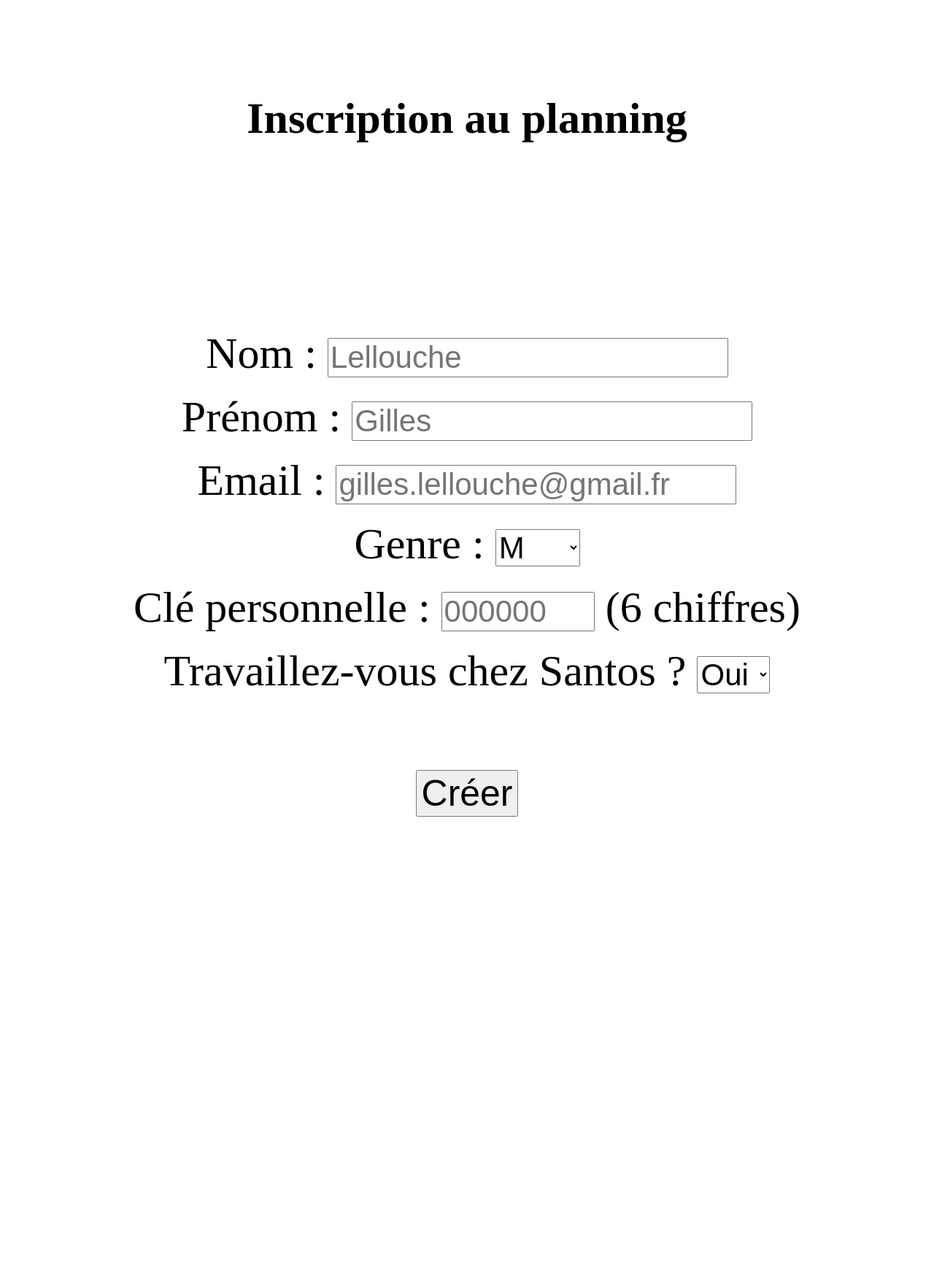
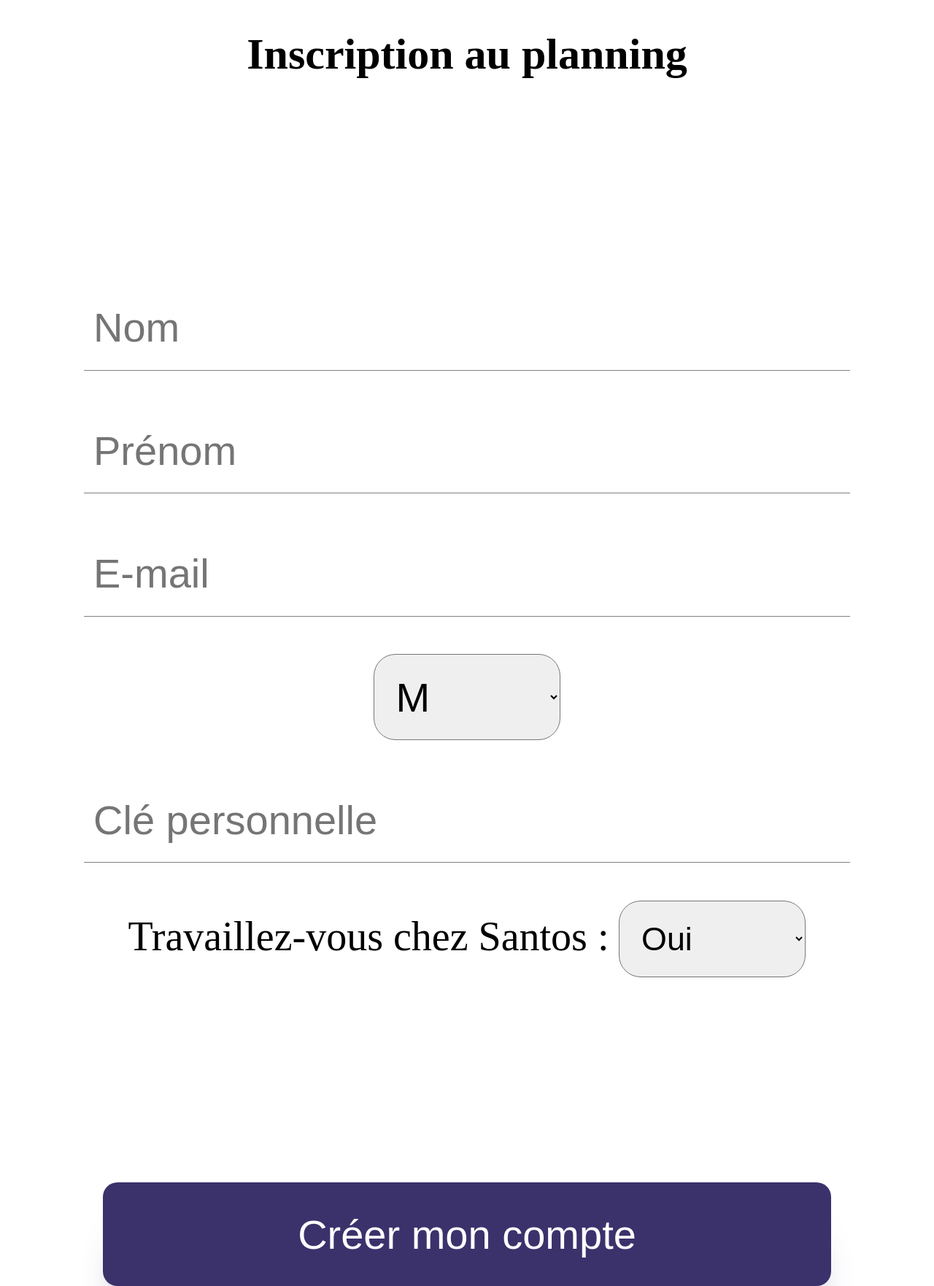
Before and after one commit to Baraly/PlanningTravaille, a PHP site: page /inscription.php in a window 1280 px wide. Shown: the whole page at 73% size. Before the commit the page ends 1119 px from the top, so only its background shows below. Run offline with PHP 8.4, Linux system fonts and the light colour scheme.

Commit message:
Modification visuel de la page d'inscription

```diff
--- a/inscription.php
+++ b/inscription.php
@@ -2,78 +2,190 @@
 <!DOCTYPE html>
 <html lang="fr">
 <head>
-    <meta charset="UTF8" />
+    <meta charset="UTF8"/>
     <title>Inscription planning</title>
     <style>
-        body{
+        body {
             margin-top: 10%;
             text-align: center;
+            z-index: 1;
         }
-        label{
+
+        label {
             display: block;
+        }
+
+        input[type="text"], input[type="email"], input[type="tel"] {
+            padding: 2% 1%;
+            border: none;
+            border-bottom: 1px gray solid;
+            margin: 2% 0;
+            width: 80%;
+            font-size: 350%;
+        }
+
+        input[type="tel"] {
+            display: inline-block;
+        }
+
+        select {
+            width: 20%;
+            font-size: 350%;
+            padding: 2% 2%;
+            margin: 2% 0;
+            border-radius: 30px;
+        }
+
+        input[type="submit"] {
+            -webkit-appearance: none;
+            width: 78%;
+            margin-top: 20%;
+            font-size: 350%;
+            padding: 3% 0;
+            border: none;
+            border-radius: 20px;
+            color: white;
+            background-color: #3B326C;
+            box-shadow: #3B326C 0 60px 60px -40px;
+        }
+
+        .popup {
+            display: inline-block;
+            padding: 6% 4%;
+            position: fixed;
+            width: 80%;
+            font-size: 350%;
+            border: 5px solid lightslategrey;
+            box-shadow: lightgray 0 0 40px 20px;
+            border-radius: 60px;
+            left: 45%;
+            top: 45%;
+            transform: translate(-45%, -45%);
+            background-color: white;
+            z-index: 9;
+        }
+
+        .popup p {
+            margin-top: 0;
+            padding-top: 0;
+        }
+
+        .popup a {
+            display: inline-block;
+            width: 70%;
+            color: black;
+            text-decoration: none;
+            padding: 2% 0;
+            border: 3px dashed gray;
+            border-radius: 30px;
+        }
+
+        .popup a:hover {
+            color: black;
+            text-decoration: none;
+        }
+
+        .overlay {
+            display: block;
+            position: absolute;
+            top: 0;
+            left: 0;
+            bottom: 0;
+            right: 0;
+            background-color: white;
+            z-index: 8;
         }
     </style>
 </head>
+<div class="overlay" id="overlay">
     <body>
 
     <h1 style="font-size: 375%; margin-bottom: 20%">Inscription au planning</h1>
 
     <form action="inscriptionPost.php" method="GET">
         <?php
-    if(isset($_GET['error'])){
+        if (isset($_GET['error'])) {
             ?>
-        <label style="font-size: 375%">Nom : <input type="text" name="nom" value="<?= $_GET['nom'] ?>" placeholder="Lellouche" required  style="font-size: 70%"></label><br>
-        <label style="font-size: 375%">Prénom : <input type="text" name="prenom" value="<?= $_GET['prenom'] ?>" placeholder="Gilles" required style="font-size: 70%"></label><br>
+            <input type="text" name="nom" value="<?= $_GET['nom'] ?>" placeholder="Nom" required><br>
+            <input type="text" name="prenom" value="<?= $_GET['prenom'] ?>" placeholder="Prénom" required><br>
             <?php
-        if($_GET['error'] == 'email'){
-            echo "<h1 style='font-size: 375%; color: lightcoral'>Cette adresse email est déjà utilisée</h1><br>";
+            if ($_GET['error'] == 'email') {
+                ?>
+                <div class="popup" id="popupEmail">
+                    <style>
+                        .overlay {
+                            background-color: rgba(0, 0, 0, 0.5);
+                        }
+                    </style>
+                    <p>L'adresse email <span style="font-weight: bold"><?= $_GET['email'] ?></span> est déjà
+                        utilisée.<br>
+                        Si vous rencontrez des difficultés à vous connecter à votre compte, alors veuillez contacter le
+                        support :
+                        <span style="color: royalblue; text-decoration: underline">baptiste.bronsin@outlook.com</span>.
+                    </p>
+                    <a href="#" onclick="closePopup('popupEmail')">J'ai compris</a>
+                </div>
+                <?php
             }
             ?>
-        <label style="font-size: 375%">Email : <input type="email" name="email" value="<?= $_GET['email'] ?>" placeholder="gilles.lellouche@gmail.fr" required style="font-size: 70%"></label><br>
-        <label style="font-size: 375%">Genre :
-            <select name="genre" required style="font-size: 70%">
+            <input type="email" name="email" value="<?= $_GET['email'] ?>" placeholder="E-mail" required><br>
+            <select name="genre" required>
                 <?php
-                if($_GET['genre'] == "M")
+                if ($_GET['genre'] == "M")
                     echo "<option value='M' selected>M</option>";
                 else
                     echo "<option value='M'>M</option>";
 
-                if($_GET['genre'] == "Mr")
+                if ($_GET['genre'] == "Mr")
                     echo "<option value='Mr' selected>Mr</option>";
                 else
                     echo "<option value='Mr'>Mr</option>";
 
-                if($_GET['genre'] == "Mlle")
+                if ($_GET['genre'] == "Mlle")
                     echo "<option value='Mlle' selected>Mlle</option>";
                 else
                     echo "<option value='Mlle'>Mlle</option>";
 
-                if($_GET['genre'] == "Mme")
+                if ($_GET['genre'] == "Mme")
                     echo "<option value='Mme' selected>Mme</option>";
                 else
                     echo "<option value='Mme'>Mme</option>";
 
-                if($_GET['genre'] == "rien")
+                if ($_GET['genre'] == "rien")
                     echo "<option value='rien' selected>rien</option>";
                 else
                     echo "<option value='rien'>rien</option>";
                 ?>
-            </select>
-        </label><br>
+            </select><br>
             <?php
-        if($_GET['error'] == 'code'){
-            echo "<h1 style='font-size: 375%; color: lightcoral'>Veuillez choisir un autre code</h1><br>";
+            if ($_GET['error'] == 'code') {
+                ?>
+                <div class="popup" id="popupCode">
+                    <style>
+                        .overlay {
+                            background-color: rgba(0, 0, 0, 0.5);
+                        }
+                    </style>
+                    <p>La clé personnelle <span style="font-weight: bold"><?= $_GET['code'] ?></span> est déjà
+                        utilisée.<br>
+                        Si vous rencontrez des difficultés à vous connecter à votre compte, alors veuillez contacter le
+                        support :
+                        <span style="color: royalblue; text-decoration: underline">baptiste.bronsin@outlook.com</span>.
+                    </p>
+                    <a href="#" onclick="closePopup('popupCode')">J'ai compris</a>
+                </div>
+                <?php
             }
             ?>
-        <label style="font-size: 375%">Clé personnelle : <input type="tel" name="code" value="<?= $_GET['code'] ?>" minlength="6" maxlength="6" placeholder="000000" required style="font-size: 70%; width: 16%"> (6 chiffres)</label><br>
-        <label style="font-size: 375%">Travaillez-vous chez Santos ?
-            <select name="santos" required style="font-size: 70%">
+            <input type="tel" name="code" value="<?= $_GET['code'] ?>" minlength="6" maxlength="6"
+                   placeholder="Clé personnelle" required><br>
+            <label style="font-size: 350%">Travaillez-vous chez Santos :
+                <select name="santos" required style="font-size: 80%">
                     <?php
-                if($_GET['santos'] == "oui"){
+                    if ($_GET['santos'] == "oui") {
                         echo "<option value='oui' selected>Oui</option>";
                         echo "<option value='non'>Non</option>";
-                }
-                else{
+                    } else {
                         echo "<option value='oui'>Oui</option>";
                         echo "<option value='non' selected>Non</option>";
                     }
@@ -81,24 +193,23 @@
                 </select>
             </label>
             <?php
-    }
-    else{
+        } else {
             ?>
-        <label style="font-size: 375%">Nom : <input type="text" name="nom" placeholder="Lellouche" required  style="font-size: 70%"></label><br>
-        <label style="font-size: 375%">Prénom : <input type="text" name="prenom" placeholder="Gilles" required style="font-size: 70%"></label><br>
-        <label style="font-size: 375%">Email : <input type="email" name="email" placeholder="gilles.lellouche@gmail.fr" required style="font-size: 70%"></label><br>
-        <label style="font-size: 375%">Genre :
-            <select name="genre" required style="font-size: 70%">
+            <input type="text" name="nom" placeholder="Nom" required><br>
+            <input type="text" name="prenom" placeholder="Prénom" required><br>
+            <input type="email" name="email" placeholder="E-mail" required><br>
+            <select name="genre" required>
                 <option value="M">M</option>
                 <option value="Mr">Mr</option>
                 <option value="Mlle">Mlle</option>
                 <option value="Mme">Mme</option>
                 <option value="rien">rien</option>
             </select>
-        </label><br>
-        <label style="font-size: 375%">Clé personnelle : <input type="tel" name="code" minlength="6" maxlength="6" placeholder="000000" required style="font-size: 70%; width: 16%"> (6 chiffres)</label><br>
-        <label style="font-size: 375%">Travaillez-vous chez Santos ?
-            <select name="santos" required style="font-size: 70%">
+            <br>
+            <input type="tel" name="code" minlength="6" maxlength="6" placeholder="Clé personnelle" required>
+            <br>
+            <label style="font-size: 350%">Travaillez-vous chez Santos :
+                <select name="santos" required style="font-size: 80%">
                     <option value="oui">Oui</option>
                     <option value="non">Non</option>
                 </select>
@@ -106,7 +217,16 @@
             <?php
         }
         ?>
-    <input type="submit" value="Créer" style="font-size: 312%; margin-top: 8%">
+
+        <input type="submit" value="Créer mon compte">
+
     </form>
+    <script>
+        function closePopup(type) {
+            document.getElementById("overlay").style.backgroundColor = "white";
+            document.getElementById(type).style.display = "none";
+        }
+    </script>
     </body>
+</div>
 </html>
```
Lines whose indentation alone changed are shown as unchanged.
